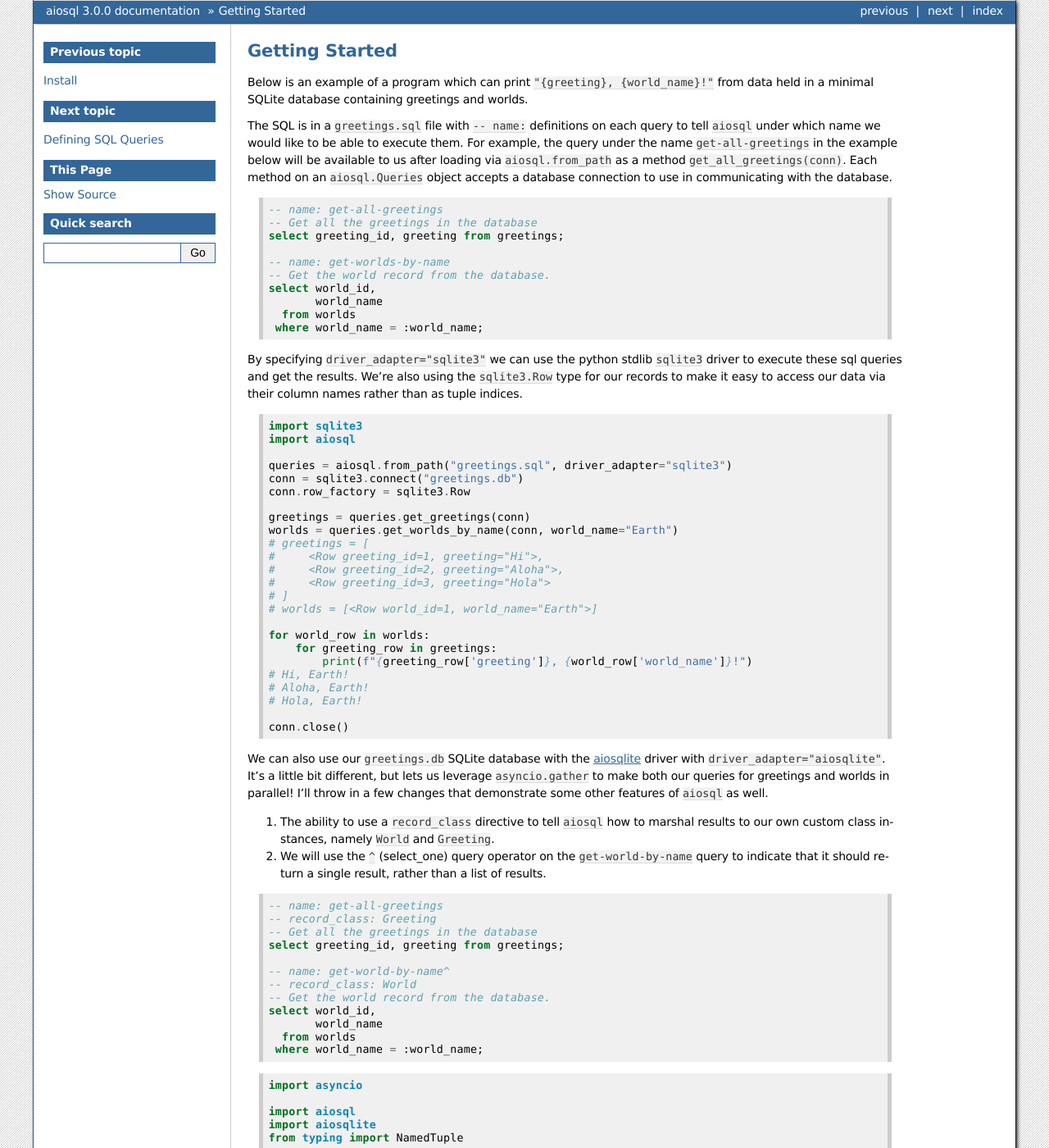
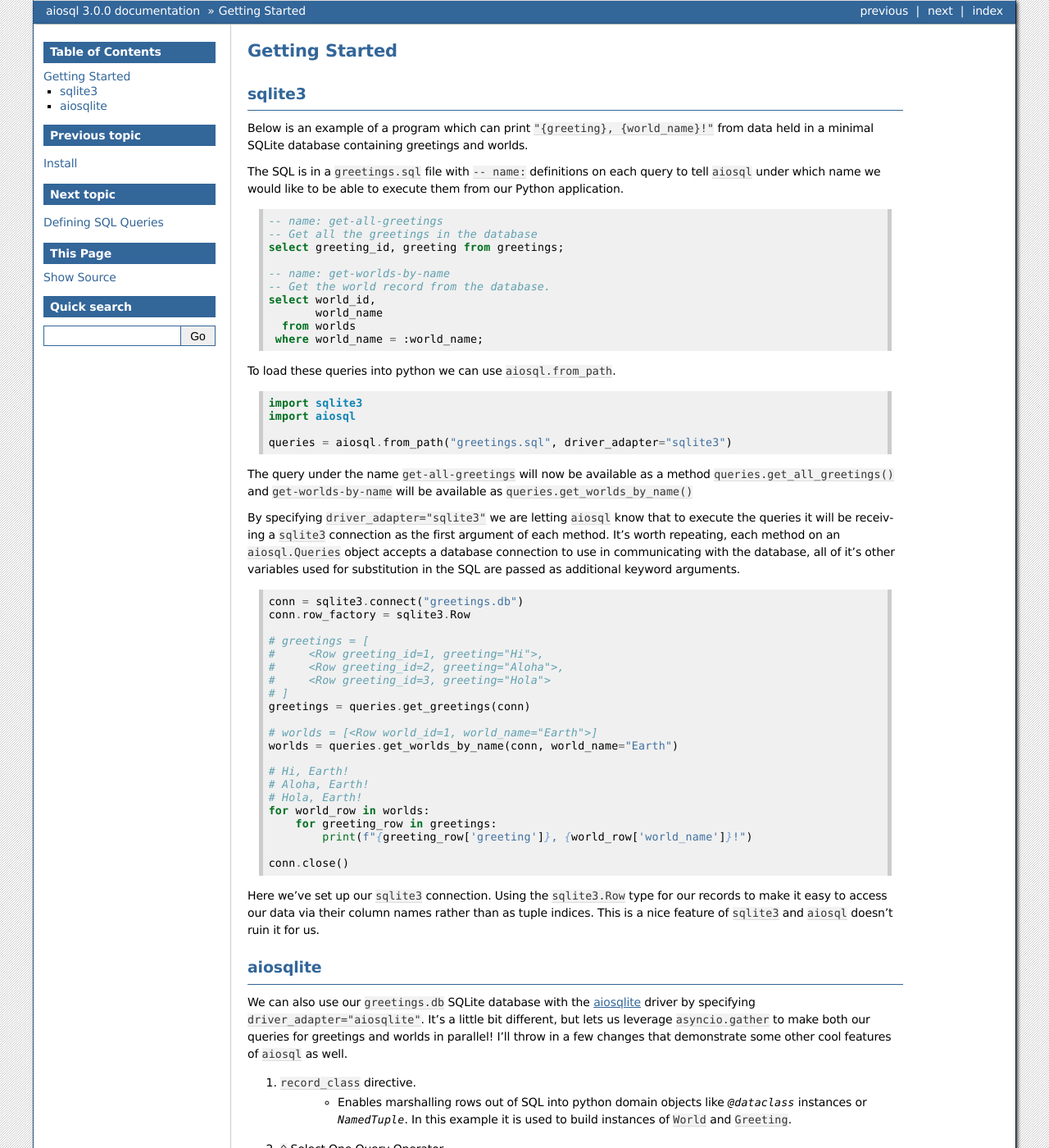
Before and after one commit to nackjicholson/aiosql, a Sphinx documentation site: the page built from docs/getting_started.rst, in a window 1280 px wide and 1400 px high. Shown: the whole window at 82% size. Built offline with Sphinx 7.4.7, drawn with Linux system fonts in a browser that asks for light colours; pages that are not in the unit, such as notebooks, are missing from menus; some of the changed text lies outside the part shown.

Commit message:
clarify explanations in getting_started

```diff
--- a/docs/getting_started.rst
+++ b/docs/getting_started.rst
@@ -1,14 +1,15 @@
 ###############
 Getting Started
 ###############
+
+sqlite3
+=======
 
 Below is an example of a program which can print ``"{greeting}, {world_name}!"`` from data held in a minimal SQLite
 database containing greetings and worlds.
 
 The SQL is in a ``greetings.sql`` file with ``-- name:`` definitions on each query to tell ``aiosql`` under which name
-we would like to be able to execute them. For example, the query under the name ``get-all-greetings`` in the example
-below will be available to us after loading via ``aiosql.from_path`` as a method ``get_all_greetings(conn)``.
-Each method on an ``aiosql.Queries`` object accepts a database connection to use in communicating with the database.
+we would like to be able to execute them from our Python application.
 
 .. code-block:: sql
 
@@ -23,9 +24,7 @@
       from worlds
      where world_name = :world_name;
 
-By specifying ``driver_adapter="sqlite3"`` we can use the python stdlib ``sqlite3`` driver to execute these sql queries and
-get the results. We're also using the ``sqlite3.Row`` type for our records to make it easy to access our data via
-their column names rather than as tuple indices.
+To load these queries into python we can use ``aiosql.from_path``.
 
 .. code-block:: python
 
@@ -33,37 +32,58 @@
     import aiosql
 
     queries = aiosql.from_path("greetings.sql", driver_adapter="sqlite3")
+
+The query under the name ``get-all-greetings`` will now be available as a method ``queries.get_all_greetings()``
+and ``get-worlds-by-name`` will be available as ``queries.get_worlds_by_name()``
+
+By specifying ``driver_adapter="sqlite3"`` we are letting ``aiosql`` know that to execute the queries it
+will be receiving a ``sqlite3`` connection as the first argument of each method.
+It's worth repeating, each method on an ``aiosql.Queries`` object accepts a database connection to use in
+communicating with the database, all of it's other variables used for substitution in the SQL are passed as
+additional keyword arguments.
+
+.. code-block:: python
+
     conn = sqlite3.connect("greetings.db")
     conn.row_factory = sqlite3.Row
 
-    greetings = queries.get_greetings(conn)
-    worlds = queries.get_worlds_by_name(conn, world_name="Earth")
     # greetings = [
     #     <Row greeting_id=1, greeting="Hi">,
     #     <Row greeting_id=2, greeting="Aloha">,
     #     <Row greeting_id=3, greeting="Hola">
     # ]
+    greetings = queries.get_greetings(conn)
+
     # worlds = [<Row world_id=1, world_name="Earth">]
+    worlds = queries.get_worlds_by_name(conn, world_name="Earth")
 
+    # Hi, Earth!
+    # Aloha, Earth!
+    # Hola, Earth!
     for world_row in worlds:
         for greeting_row in greetings:
             print(f"{greeting_row['greeting']}, {world_row['world_name']}!")
-    # Hi, Earth!
-    # Aloha, Earth!
-    # Hola, Earth!
 
     conn.close()
 
+Here we've set up our ``sqlite3`` connection. Using the ``sqlite3.Row`` type for our records to make it easy to access our
+data via their column names rather than as tuple indices. This is a nice feature of ``sqlite3`` and ``aiosql`` doesn't
+ruin it for us.
+
+aiosqlite
+=========
 
 We can also use our ``greetings.db`` SQLite database with the `aiosqlite <https://github.com/jreese/aiosqlite>`_ driver
-with ``driver_adapter="aiosqlite"``. It's a little bit different, but lets us leverage ``asyncio.gather`` to make
-both our queries for greetings and worlds in parallel! I'll throw in a few changes that demonstrate some other features
-of ``aiosql`` as well.
+by specifying ``driver_adapter="aiosqlite"``. It's a little bit different, but lets us leverage ``asyncio.gather`` to make
+both our queries for greetings and worlds in parallel! I'll throw in a few changes that demonstrate some other
+cool features of ``aiosql`` as well.
 
-1. The ability to use a ``record_class`` directive to tell ``aiosql`` how to marshal results to our own custom class
-   instances, namely ``World`` and ``Greeting``.
-2. We will use the ``^`` (select_one) query operator on the ``get-world-by-name`` query to indicate that it should
-   return a single result, rather than a list of results.
+1. ``record_class`` directive.
+    - Enables marshalling rows out of SQL into python domain objects like `@dataclass` instances or `NamedTuple`.
+      In this example it is used to build instances of ``World`` and ``Greeting``.
+2. ``^`` Select One Query Operator
+    - Adding this to the SQL comment ``--name: get-world-by-name^`` indicates to ``aiosql`` that when we call the
+      ``queries.get_world_by_name()`` method we should get a single row back.
 
 .. code-block:: sql
 
@@ -108,22 +128,23 @@
     async def main():
         with async aiosqlite.connect("greetings.db") as conn:
             # Parallel queries!!!
-            greetings, world = await asyncio.gather(
-                queries.get_all_greetings(conn),
-                queries.get_world_by_name(conn, world_name="Earth")
-            )
+            #
             # greetings = [
             #     <Greeting greeting_id=1, greeting="Hi">,
             #     <Greeting greeting_id=2, greeting="Aloha">,
             #     <Greeting greeting_id=3, greeting="Hola">
             # ]
             # world = <World world_id=1, world_name="Earth">
+            greetings, world = await asyncio.gather(
+                queries.get_all_greetings(conn),
+                queries.get_world_by_name(conn, world_name="Earth")
+            )
 
-            for greeting in greetings:
-                print(f"{greeting_row.greeting}, {world.world_name}!")
             # Hi, Earth!
             # Aloha, Earth!
             # Hola, Earth!
+            for greeting in greetings:
+                print(f"{greeting_row.greeting}, {world.world_name}!")
 
 
     asyncio.run(main())
--- a/docs/index.rst
+++ b/docs/index.rst
@@ -68,7 +68,11 @@
         name: str
 
 
-    queries = aiosql.from_path("greetings.sql", "aiosqlite", record_classes={"User": User})
+    queries = aiosql.from_path(
+        "greetings.sql",
+        "aiosqlite",
+        record_classes={"User": User}
+    )
 
 
     async def main():
```
